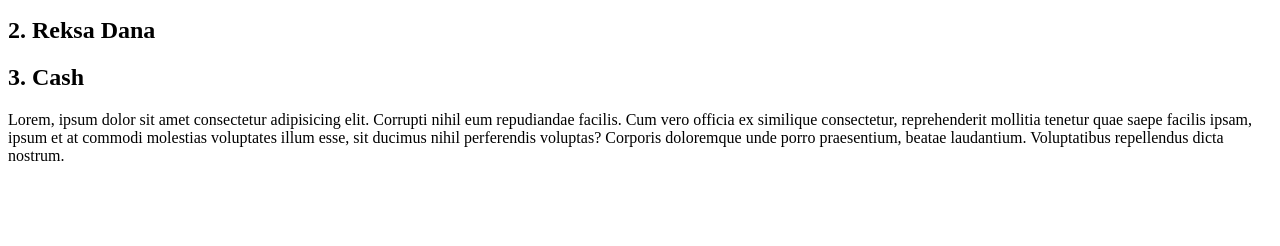
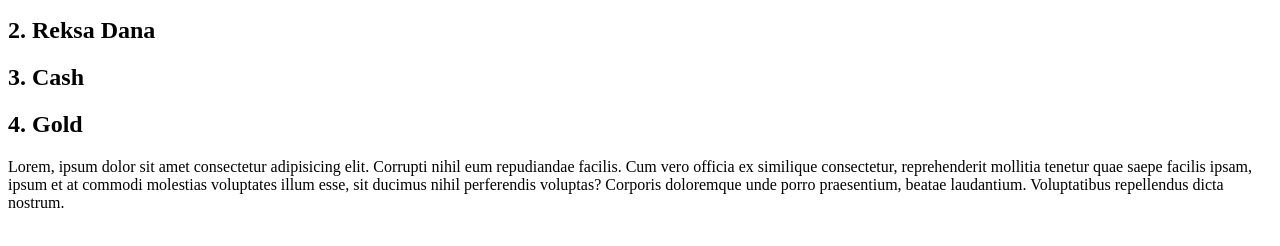
Before and after one commit to darmawanix/investama, a plain HTML site: page index.html in a window 1280 px wide. Shown: the part 110-356 px from the top of the page. Drawn offline with Linux system fonts and the light colour scheme.

Commit message:
tambah instrumen gold

```diff
--- a/index.html
+++ b/index.html
@@ -10,6 +10,7 @@
     <h2>1. Saham</h2>
     <h2>2. Reksa Dana</h2>
     <h2>3. Cash</h2>
+    <h2>4. Gold</h2>
 
     <p>
       Lorem, ipsum dolor sit amet consectetur adipisicing elit. Corrupti nihil eum repudiandae facilis. Cum vero officia ex similique consectetur, reprehenderit mollitia tenetur quae saepe facilis ipsam, ipsum et at commodi molestias
```
